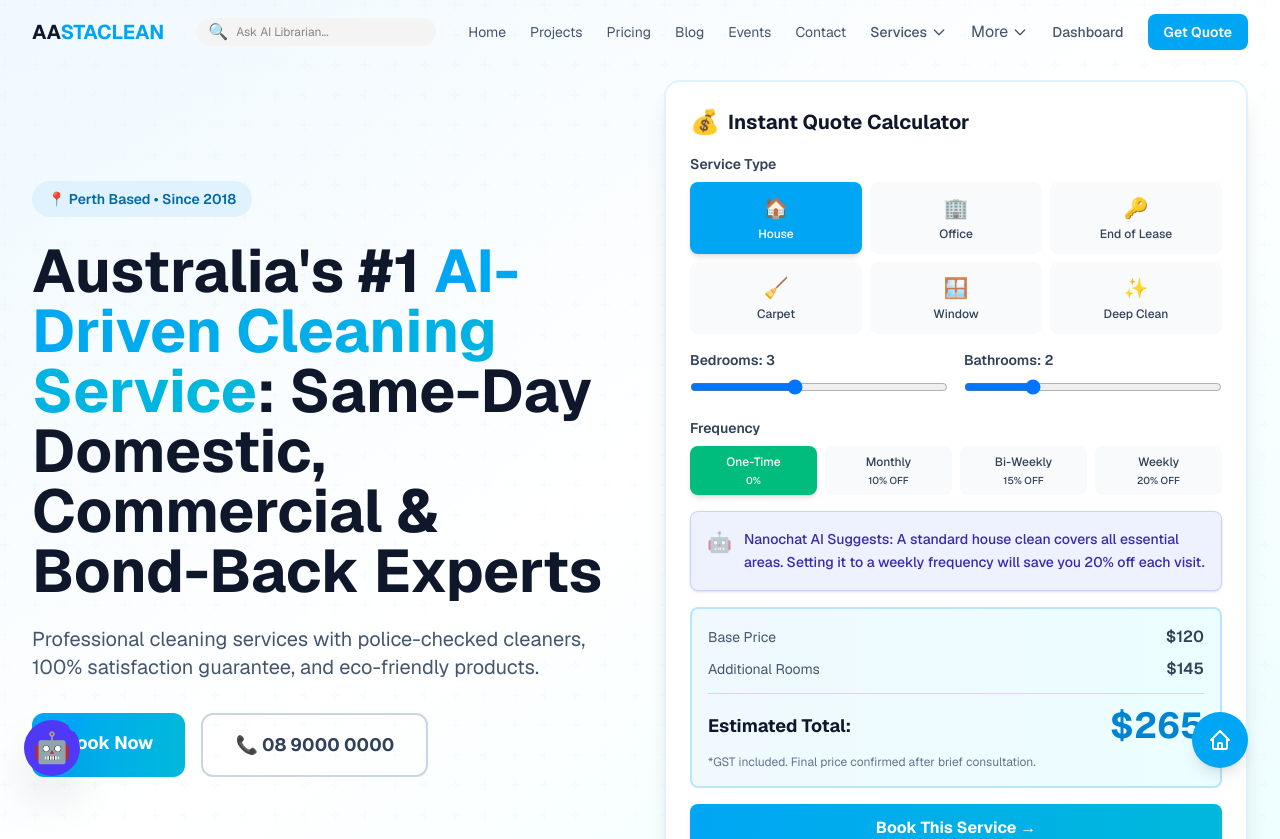
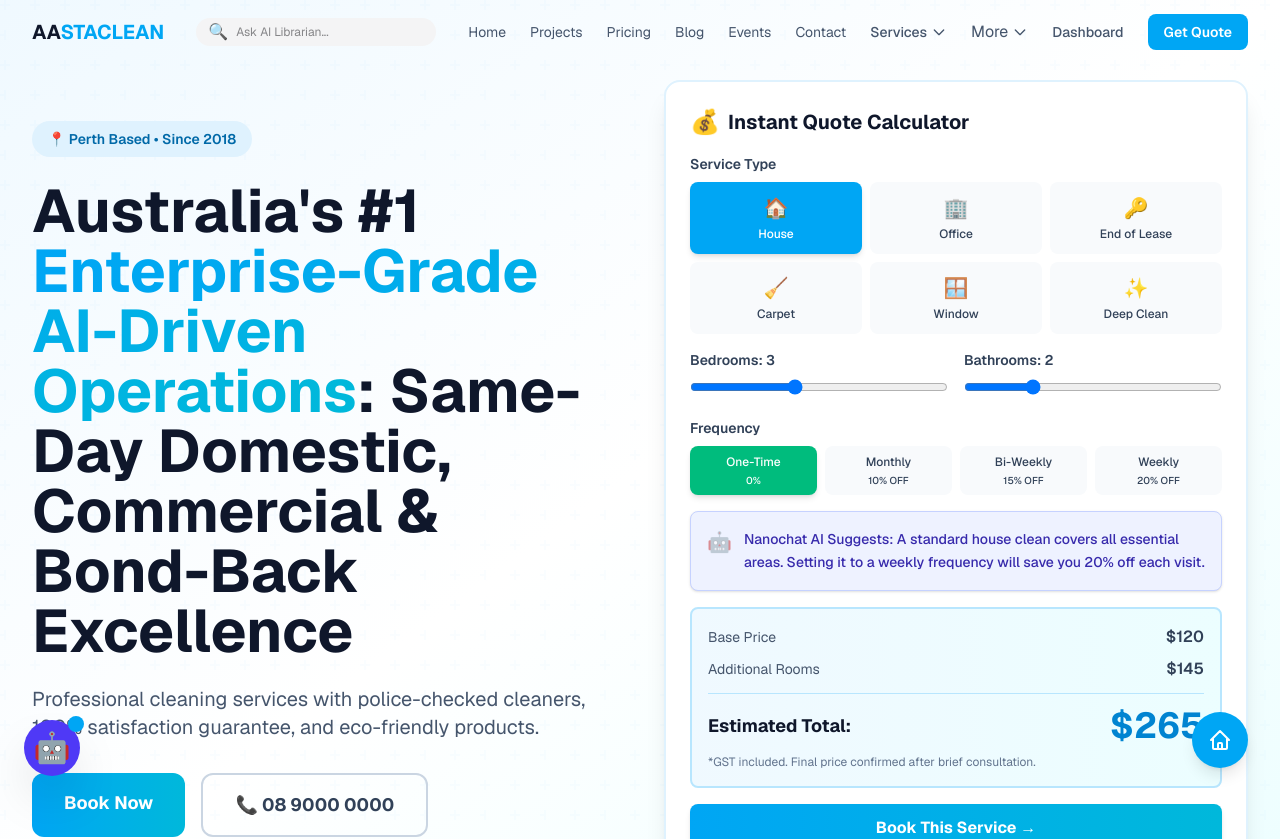
Before and after one commit to navyapdh11/portfolio-website, a Next.js app: page / in a window 1280 px wide. Shown: the top 839 px of the page. Built offline with nearby package versions, Linux system fonts and the light colour scheme.

Commit message:
feat: pivot semantic footprint to Enterprise-Grade authority

```diff
--- a/components/Hero.tsx
+++ b/components/Hero.tsx
@@ -20,7 +20,7 @@ export default function Hero() {
               <div className="inline-block px-4 py-2 bg-sky-100 dark:bg-sky-900/40 text-sky-700 dark:text-sky-300 rounded-full text-sm font-semibold mb-6">📍 Perth Based • Since 2018</div>
               <h1 className="text-4xl sm:text-5xl lg:text-6xl font-bold text-slate-900 dark:text-white leading-tight mb-6">
                 <h1 className="text-4xl md:text-6xl font-bold text-slate-900 dark:text-white mb-6">
-                  Australia&apos;s #1 <span className="text-transparent bg-clip-text bg-gradient-to-r from-sky-500 to-cyan-500">AI-Driven Cleaning Service</span>: Same-Day Domestic, Commercial & Bond-Back Experts
+                  Australia&apos;s #1 <span className="text-transparent bg-clip-text bg-gradient-to-r from-sky-500 to-cyan-500">Enterprise-Grade AI-Driven Operations</span>: Same-Day Domestic, Commercial & Bond-Back Excellence
                 </h1>
               </h1>
               <p className="text-xl text-slate-600 dark:text-slate-300 mb-8">Professional cleaning services with police-checked cleaners, 100% satisfaction guarantee, and eco-friendly products.</p>
```
